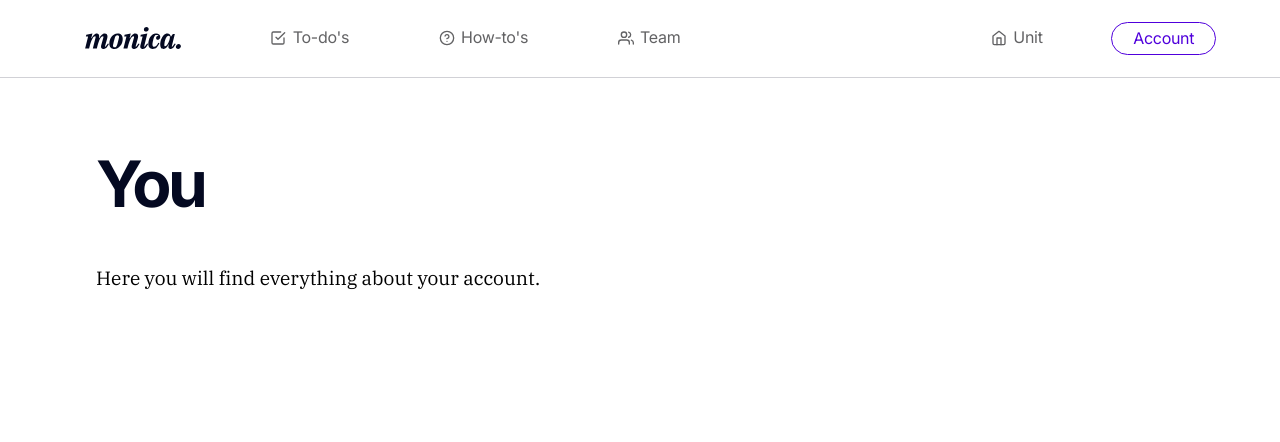
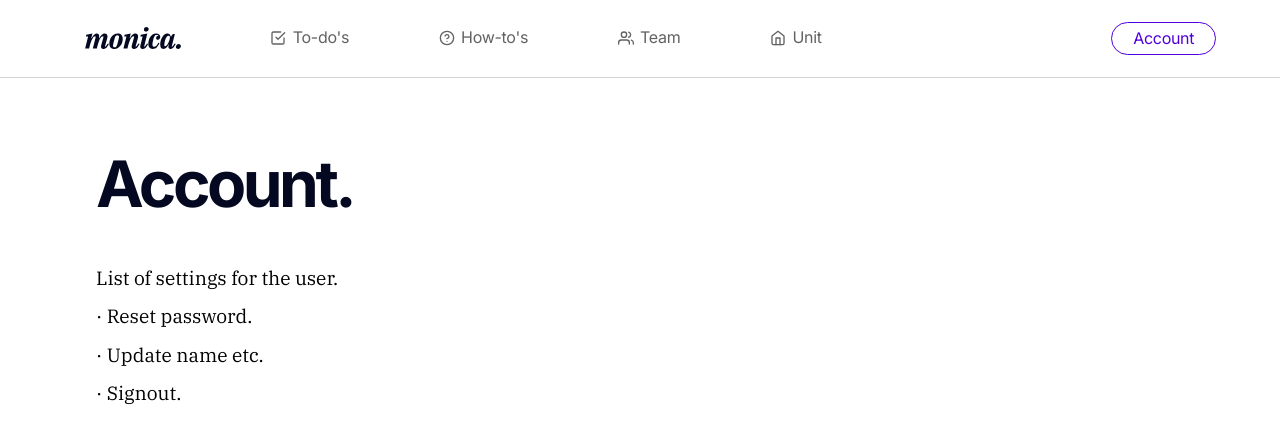
Before and after one commit to evilpaper/monica, a React (Create React App) app: page /account in a window 1280 px wide. Both pictures are taken after a click on the button "TRY MONICA NOW". Shown: the top 442 px of the page. Built offline with nearby package versions, Linux system fonts and the light colour scheme.

Commit message:
Update spec and move unit to left part of navigation on desktop view

```diff
--- a/src/App.css
+++ b/src/App.css
@@ -58,6 +58,10 @@ p {
   margin-top: 2em;
 }
 
+.general-specification-list-item {
+  padding-top: 0.6em;
+}
+
 @media (max-width: 1800px) {
 }
 
--- a/src/components/Account/index.js
+++ b/src/components/Account/index.js
@@ -3,10 +3,19 @@ import React from "react";
 export default function Account() {
   return (
     <section>
-      <h1>You</h1>
-      <p className="general-copy">
-        Here you will find everything about your account.
-      </p>
+      <h1>Account.</h1>
+      <p className="general-copy">List of settings for the user.</p>
+      <ul>
+        <li className="general-specification-list-item">
+          <p>· Reset password.</p>
+        </li>
+        <li className="general-specification-list-item">
+          <p>· Update name etc.</p>
+        </li>
+        <li className="general-specification-list-item">
+          <p>· Signout.</p>
+        </li>
+      </ul>
     </section>
   );
 }
--- a/src/components/Howtos/index.js
+++ b/src/components/Howtos/index.js
@@ -6,13 +6,13 @@ export default function Howtos() {
       <h1>How To's.</h1>
       <p className="general-copy">List of how-to's.</p>
       <ul>
-        <li>
+        <li className="general-specification-list-item">
           <p>· How-to's can be opened.</p>
         </li>
-        <li>
+        <li className="general-specification-list-item">
           <p>· How-to's contain text and images.</p>
         </li>
-        <li>
+        <li className="general-specification-list-item">
           <p>· How-to's have a button "read and understood".</p>
         </li>
       </ul>
--- a/src/components/Navigation/Navigation.jsx
+++ b/src/components/Navigation/Navigation.jsx
@@ -155,8 +155,6 @@ function Navigation() {
                 Team
               </NavLink>
             </li>
-          </ul>
-          <ul className="navigation-list">
             <li className="navigation-list__item">
               <NavLink
                 activeClassName="is-active"
@@ -169,6 +167,8 @@ function Navigation() {
                 Unit
               </NavLink>
             </li>
+          </ul>
+          <ul className="navigation-list">
             <li className="navigation-list__item navigation-list__item--account">
               <NavLink
                 activeClassName="is-active"
--- a/src/components/Team/index.js
+++ b/src/components/Team/index.js
@@ -6,12 +6,12 @@ export default function Team() {
       <h1>Team.</h1>
       <p className="general-copy">List of users.</p>
       <ul>
-        <li>
+        <li className="general-specification-list-item">
           <p>· New users can be invited with email.</p>
         </li>
       </ul>
       <ul>
-        <li>
+        <li className="general-specification-list-item">
           <p>
             · User status include last login, to-do's completed, how-to's read.
           </p>
--- a/src/components/Todos/index.js
+++ b/src/components/Todos/index.js
@@ -8,8 +8,14 @@ export default function Todos() {
         Lists of tasks for selected day, default = today.
       </p>
       <ul>
-        <li>
+        <li className="general-specification-list-item">
+          <p>· Tasks are group in categories.</p>
+        </li>
+        <li className="general-specification-list-item">
           <p>· Task should be able to completed.</p>
+        </li>
+        <li className="general-specification-list-item">
+          <p>· Tasks can have input values.</p>
         </li>
       </ul>
     </section>
--- a/src/components/Unit/index.js
+++ b/src/components/Unit/index.js
@@ -6,16 +6,16 @@ export default function Unit() {
       <h1>Unit.</h1>
       <p className="general-copy">List of settings for the unit.</p>
       <ul>
-        <li>
+        <li className="general-specification-list-item">
           <p>· Opening hours.</p>
         </li>
-        <li>
+        <li className="general-specification-list-item">
           <p>· Opening days.</p>
         </li>
-        <li>
+        <li className="general-specification-list-item">
           <p>· Day break.</p>
         </li>
-        <li>
+        <li className="general-specification-list-item">
           <p>· Billings (for account owner).</p>
         </li>
       </ul>
```
